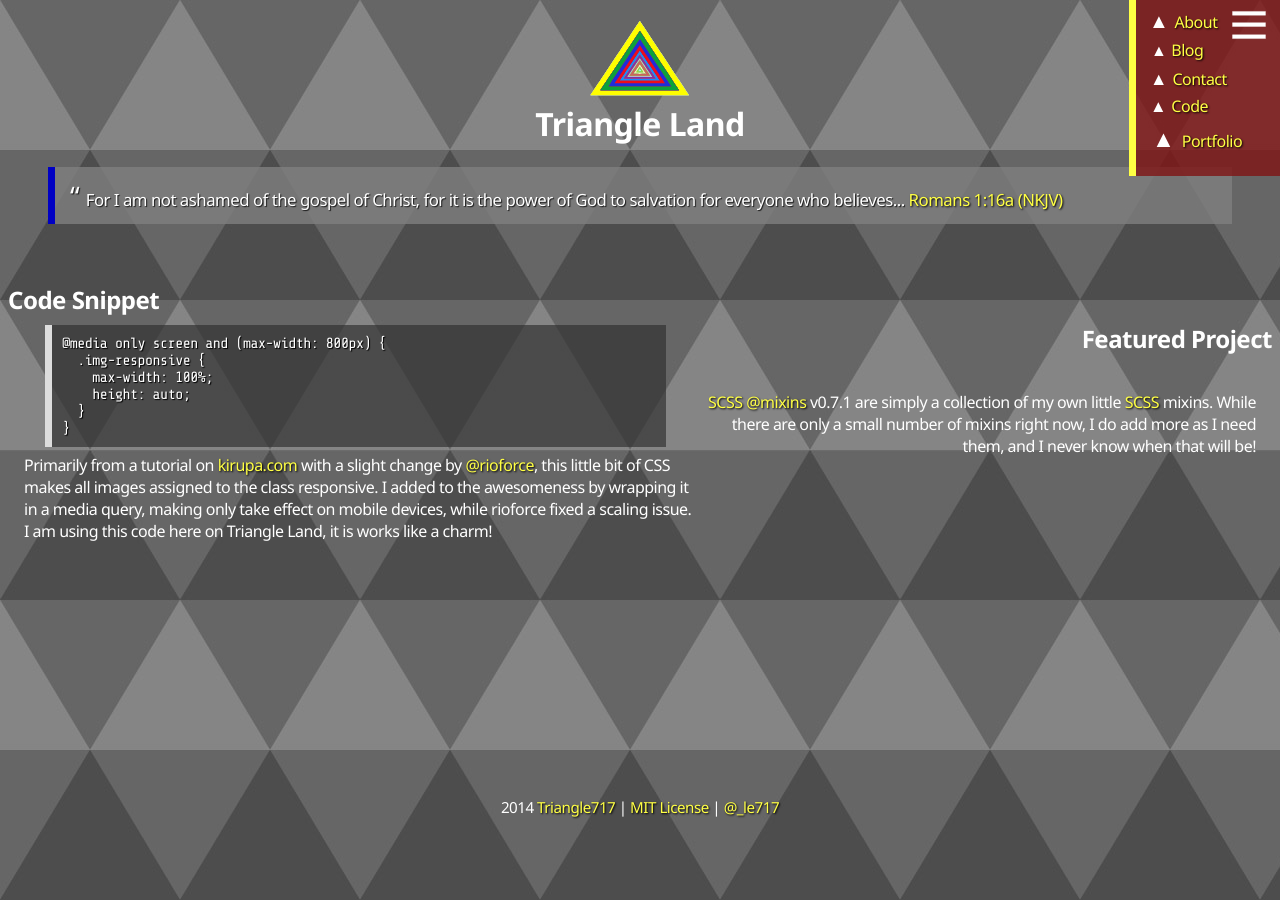
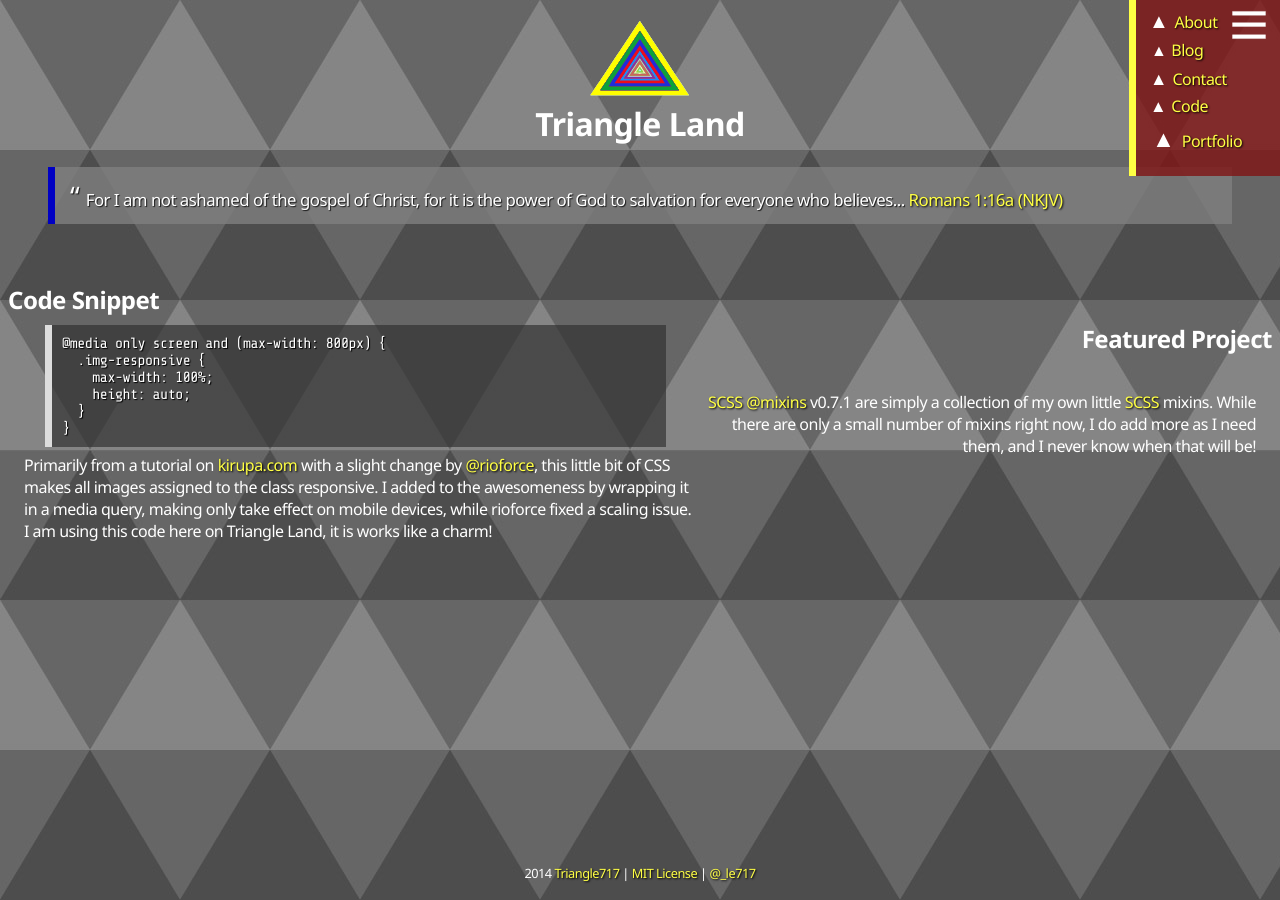
Before and after one commit to le717/le717.github.io, a Jekyll site: the page built from index.html, in a window 1280 px wide. Built offline with Jekyll 4.4.1, drawn with Linux system fonts in a browser that asks for light colours; nearby versions of some CDN libraries.

Commit message:
Debugging

```diff
--- a/css/_base-elements.scss
+++ b/css/_base-elements.scss
@@ -8,7 +8,6 @@
 @import "variables";
 @import "mixins/box-shadow";
 
-
 ::-moz-selection { text-shadow: none; background-color: $color-white; color: $color-black; }
      ::selection { text-shadow: none; background-color: $color-white; color: $color-black; }
 
@@ -18,7 +17,7 @@ body {
   letter-spacing: -0.5px;
   color: $font-color;
   background: $background;
-  margin-bottom: 8em;
+  margin-bottom: 4em;
 }
 
 blockquote {
@@ -38,15 +37,26 @@ blockquote::before {
 
 // ------- Footer
 // Sticky footer from http://mystrd.at/modern-clean-css-sticky-footer
+
 footer {
   @extend .text-center;
-  font-size: 0.95em;
+  @extend .text-small;
   position: absolute;
   left: 0;
   bottom: 0;
-  height: 7.8em;
+  height: 3.8em;
   width: 100%;
 }
+
+//footer {
+//  @extend .text-center;
+//  font-size: 0.95em;
+//  position: absolute;
+//  left: 0;
+//  bottom: 0;
+//  height: 7.8em;
+//  width: 100%;
+//}
 
 html {
   position: relative;
```
